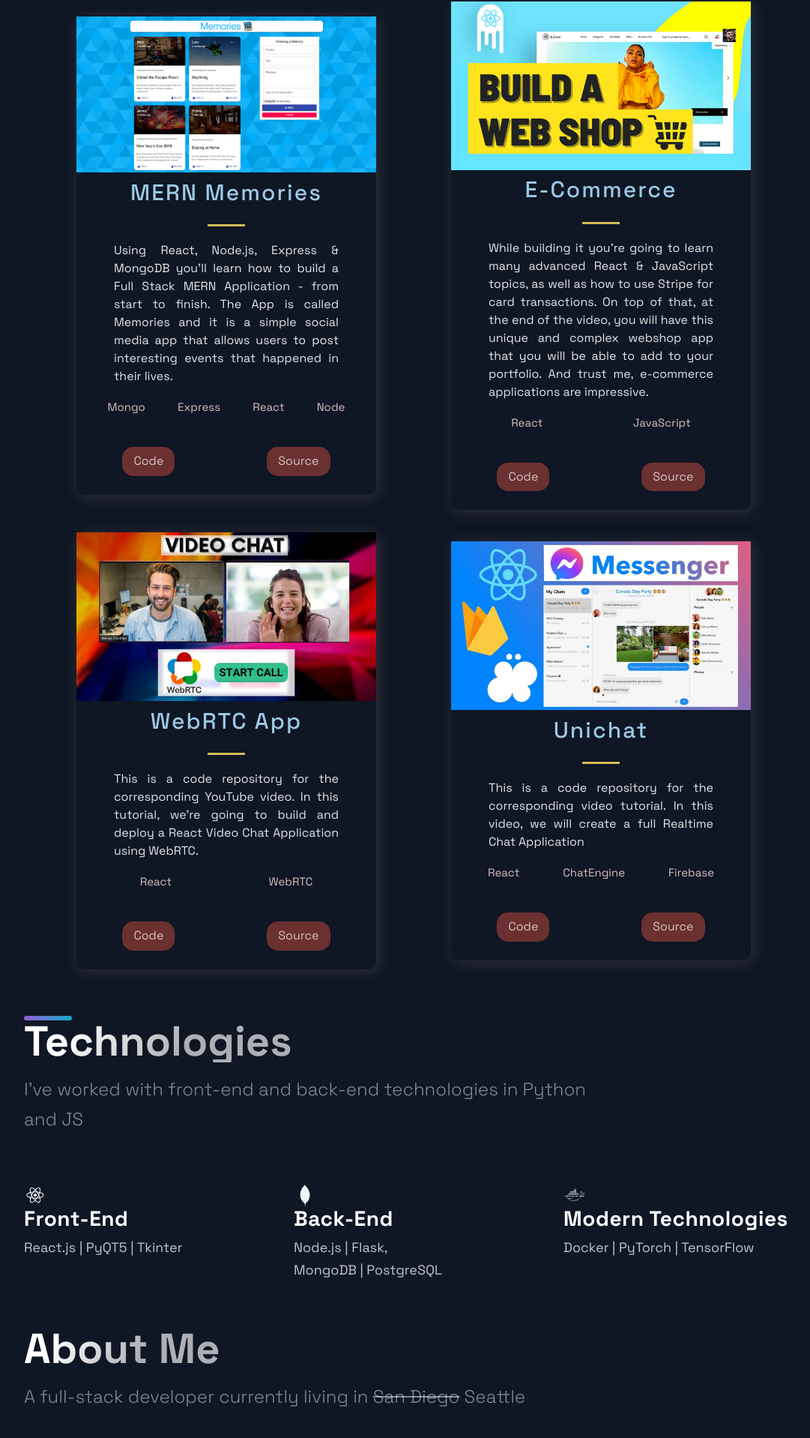
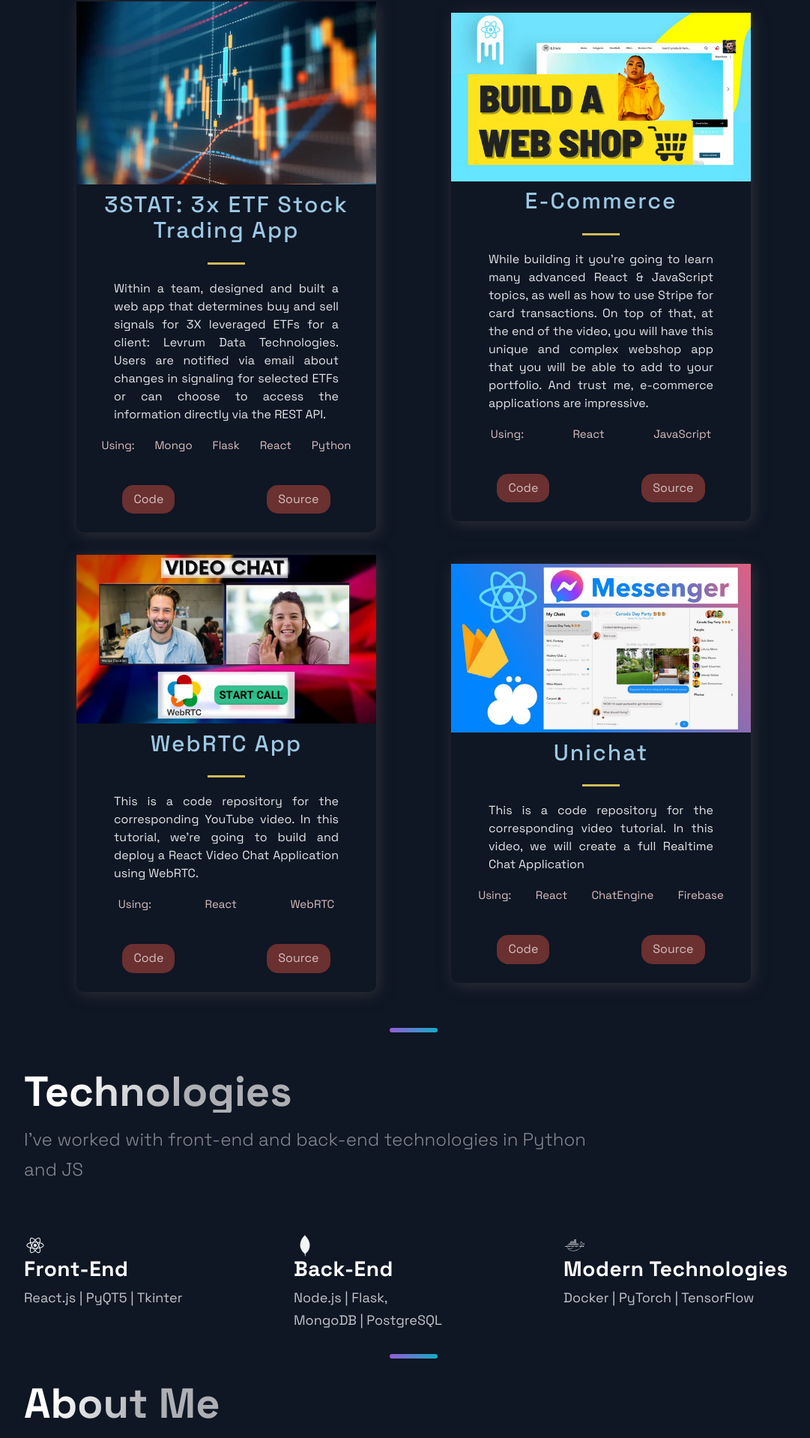
Before and after one commit to TRTurn/Portfolio-Website, a Next.js app: page / in a window 1280 px wide. Shown: the part 833-2751 px from the top of the page at 75% size, without its empty margins (88-1169 px from the left). Built offline with nearby package versions, Linux system fonts and the light colour scheme.

Commit message:
Add 3STAT project, center section dividers

```diff
--- a/src/components/Acomplishments/Acomplishments.js
+++ b/src/components/Acomplishments/Acomplishments.js
@@ -4,10 +4,10 @@ import { Section, SectionDivider, SectionTitle } from '../../styles/GlobalCompon
 import { Box, Boxes, BoxNum, BoxText } from './AcomplishmentsStyles';
 
 const data = [
-  { number: 20, text: 'Open Source Projects'},
-  { number: 1000, text: 'Students', },
-  { number: 1900, text: 'Github Followers', },
-  { number: 5000, text: 'Github Stars', }
+  { number: 20, text: 'Rock/Ice Climbing'},
+  { number: 1000, text: 'Guitar', },
+  { number: 1900, text: 'Math', },
+  { number: 5000, text: 'Skiing', }
 ];
 
 const Acomplishments = () => (
--- a/src/components/Projects/Projects.js
+++ b/src/components/Projects/Projects.js
@@ -33,6 +33,7 @@ const Projects = () => (
 					<CardInfo>{description}</CardInfo>
 					<div>
 						<TagList>
+							<Tag>Using:</Tag>
 							{tags.map((tag, i) => (
 								<Tag key={i}>{tag}</Tag>
 							))}
@@ -45,6 +46,8 @@ const Projects = () => (
 				</BlogCard>
 			))}
 		</GridContainer>
+		<br/>
+		<SectionDivider/>
 	</Section>
 );
 
--- a/src/components/Technologies/Technologies.js
+++ b/src/components/Technologies/Technologies.js
@@ -6,8 +6,9 @@ import { List, ListContainer, ListItem, ListParagraph, ListTitle } from './Techn
 
 // Additional Icons at React-icons
 const Technologies = () =>  (
+
   <Section id="technologies">
-    <SectionDivider />
+    <br/>
     <SectionTitle>Technologies</SectionTitle>
     <SectionText>
       I've worked with front-end and back-end technologies in Python and JS
@@ -48,6 +49,7 @@ const Technologies = () =>  (
         </ListContainer>
       </ListItem>
     </List>
+          <SectionDivider/>
   </Section>
 );
 
--- a/src/components/TimeLine/TimeLine.js
+++ b/src/components/TimeLine/TimeLine.js
@@ -45,7 +45,7 @@ const Timeline = () => {
   return (
     <Section id="about">
       <SectionTitle>About Me</SectionTitle>
-      <SectionText>A full-stack developer currently living in <strike>San Diego</strike> Seattle</SectionText>
+      <SectionText>Hi there! I'm a full-stack developer <br/> currently living in sunny <strike>San Diego</strike> Seattle</SectionText>
       <CarouselContainer ref={carouselRef} onScroll={handleScroll}>
         <>
         {TimeLineData.map((item, index) => (
--- a/src/constants/constants.js
+++ b/src/constants/constants.js
@@ -1,11 +1,11 @@
 export const projects = [
   {
-    title: 'MERN Memories',
-    description: "Using React, Node.js, Express & MongoDB you'll learn how to build a Full Stack MERN Application - from start to finish. The App is called Memories and it is a simple social media app that allows users to post interesting events that happened in their lives.",
-      image: '/images/1.png',
-      tags: ['Mongo', 'Express', 'React', 'Node'],
-    source: 'https://google.com',
-    visit: 'https://google.com',
+    title: '3STAT: 3x ETF Stock Trading App',
+    description: "Within a team, designed and built a web app that determines buy and sell signals for 3X leveraged ETFs for a client: Levrum Data Technologies. Users are notified via email about changes in signaling for selected ETFs or can choose to access the information directly via the REST API. ",
+      image: '/images/stock-market.png',
+      tags: ['Mongo', 'Flask', 'React', 'Python'],
+    source: 'https://github.com/CSToddDEV/CS467-Short-Term-Algorithmic-Strategies',
+    visit: 'https://www.cstodd.dev/3stat',
     id: 0,
   },
   {
@@ -13,8 +13,8 @@ export const projects = [
     description:"While building it you're going to learn many advanced React & JavaScript topics, as well as how to use Stripe for card transactions. On top of that, at the end of the video, you will have this unique and complex webshop app that you will be able to add to your portfolio. And trust me, e-commerce applications are impressive.",
     image: '/images/2.png',
     tags: ['React', 'JavaScript'],
-    source: 'https://google.com',
-    visit: 'https://google.com',
+    source: 'https://github.com/CSToddDEV/CS467-Short-Term-Algorithmic-Strategies',
+    visit: 'https://www.cstodd.dev/3stat',
     id: 1,
   },
   {
--- a/src/styles/GlobalComponents/index.js
+++ b/src/styles/GlobalComponents/index.js
@@ -82,6 +82,7 @@ export const SectionDivider = styled.div`
   height: 6px;
   border-radius: 10px;
   background-color: #fff;
+  margin: auto;
   background: ${(props) => props.colorAlt ?
     'linear-gradient(270deg, #F46737 0%, #945DD6 100%)' :
     'linear-gradient(270deg, #13ADC7 0%, #945DD6 100%)'};
```
Also changed, not shown: public/images/stock-market.png (added).
